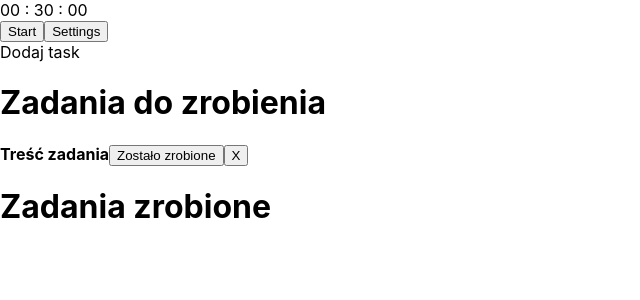
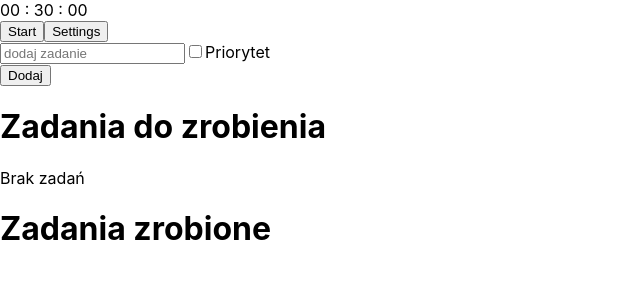
Before and after one commit to adamsmichal/tomatoTimer---toDoApp, a React (Create React App) app: page / in a window 1280 px wide. Shown: the top 300 px of the page, without its empty margins (0-640 px from the left). Built offline with nearby package versions, Linux system fonts and the light colour scheme.

Commit message:
add to do list logic

```diff
--- a/src/components/ToDo/AddTask/AddTask.js
+++ b/src/components/ToDo/AddTask/AddTask.js
@@ -2,11 +2,42 @@ import React, { Component } from 'react';
 
 class AddTask extends Component {
     state = {
+        text: '',
+        checked: false,
+    }
 
+    handleText = (e) => {
+        this.setState({
+            text: e.target.value,
+        })
     }
+
+    handleCheckbox = (e) => {
+        this.setState({
+            checked: e.target.checked,
+        })
+    }
+
+    handleAddClick = (e) => {
+        const {text, checked} = this.state
+        const add = this.props.addTask(text, checked);
+        if (add) {
+            this.setState({
+                text: '',
+                checked: false,
+            })
+        }
+    }
+
     render() {
         return (
-            <div>Dodaj task</div>
+            <div className="form">
+                <input type="text" placeholder="dodaj zadanie" value={this.state.text} onChange={this.handleText}/>
+                <input type="checkbox" id='important' checked={this.state.checked} onChange={this.handleCheckbox}/>
+                <label htmlFor="important">Priorytet</label>
+                <br/>
+                <button onClick={this.handleAddClick}>Dodaj</button>
+            </div>
         );
     }
 }
--- a/src/components/ToDo/Task/Task.js
+++ b/src/components/ToDo/Task/Task.js
@@ -2,16 +2,33 @@ import React from 'react';
 
 const Task = (props) => {
 
-    const {text, id} = props.task;
+    const importantStyle = {
+        color: 'red',
+    }
+
+    const {text, id, active, important, time} = props.task;
+    if (active) {
+        const addTime = new Date(time).toLocaleTimeString();
         return (
             <div>
                 <p>
-                <strong>{text}</strong>
+                    <strong style={important ? importantStyle : null}>{text}</strong> - <span>dodano o {addTime}</span>
                     <button onClick={() => props.changeTaskStatus(id)}>Zostało zrobione</button>
                     <button onClick={() => props.deleteTask(id)}>X</button>
                 </p>
             </div>
         );
+    } else {
+        const endTime = new Date(time).toLocaleTimeString();
+        return (
+            <div>
+                <p>
+                    <strong>{text}</strong> - <span>wykonano o {endTime}</span>
+                    <button onClick={() => props.deleteTask(id)}>X</button>
+                </p>
+            </div>
+        )
+    }
 }
 
 export default Task;
--- a/src/components/ToDo/TaskList/TaskList.js
+++ b/src/components/ToDo/TaskList/TaskList.js
@@ -3,15 +3,24 @@ import Task from '../Task/Task';
 
 const TaskList = (props) => {
 
-    const tasks = props.tasks.map(task => <Task key={task.id} task={task} deleteTask={props.deleteTask} changeTaskStatus={props.changeTaskStatus} />);
+    const active = props.tasks.filter(task => task.active);
+    const done = props.tasks.filter(task => !task.active);
+
+    done.sort((a, b) => b.time - a.time);
+
+    const activeTasks = active.map(task => <Task key={task.id} task={task} deleteTask={props.deleteTask} changeTaskStatus={props.changeTaskStatus} />);
+
+    const doneTasks = done.map(task => <Task key={task.id} task={task} deleteTask={props.deleteTask} changeTaskStatus={props.changeTaskStatus} />);
     return (
         <React.Fragment>
             <div>
                 <h1>Zadania do zrobienia</h1>
-                {tasks}
+                {activeTasks.length > 0 ? activeTasks : <p>Brak zadań</p>}
             </div>
             <div>
                 <h1>Zadania zrobione</h1>
+                {doneTasks.length > 4 && <span>4 ostatnie zadania</span>}
+                {doneTasks.slice(0, 4)}
             </div>
         </React.Fragment>
     );
--- a/src/components/ToDo/ToDo.js
+++ b/src/components/ToDo/ToDo.js
@@ -3,28 +3,23 @@ import AddTask from './AddTask/AddTask';
 import TaskList from './TaskList/TaskList';
 
 class ToDo extends Component {
+    counter = 0
     state = {
-        tasks: [
-            {
-                id: 0,
-                text: 'Treść zadania',
-                important: false,
-                active: true,
-            }
-        ]
+        tasks: []
     }
 
     handleDoneButtonClick = (id) => {
-        console.log('Done' + id);
         let tasks = [...this.state.tasks];
         tasks.forEach(task => {
             if (task.id === id){
                 task.active = false;
+                task.time = new Date().getTime();
             }
         });
         this.setState({
             tasks
         })
+        console.log(tasks);
     }
 
     handleDeleteButtonClick = (id) => {
@@ -37,10 +32,27 @@ class ToDo extends Component {
         })
     }
 
+    addTask = (text, ifImportant) => {
+        console.log("dodany obiekt");
+        const task = {
+            id: this.counter,
+            text: text,
+            important: ifImportant,
+            active: true,
+            time: new Date().getTime(),
+        }
+        this.counter++
+
+        this.setState(prevState => ({
+            tasks: [...prevState.tasks, task]
+        }))
+        return true;
+    }
+
     render() {
         return (
             <React.Fragment>
-                <AddTask />
+                <AddTask addTask={this.addTask}/>
                 <TaskList
                     tasks={this.state.tasks}
                     changeTaskStatus={this.handleDoneButtonClick}
```
Lines whose indentation alone changed are shown as unchanged.
